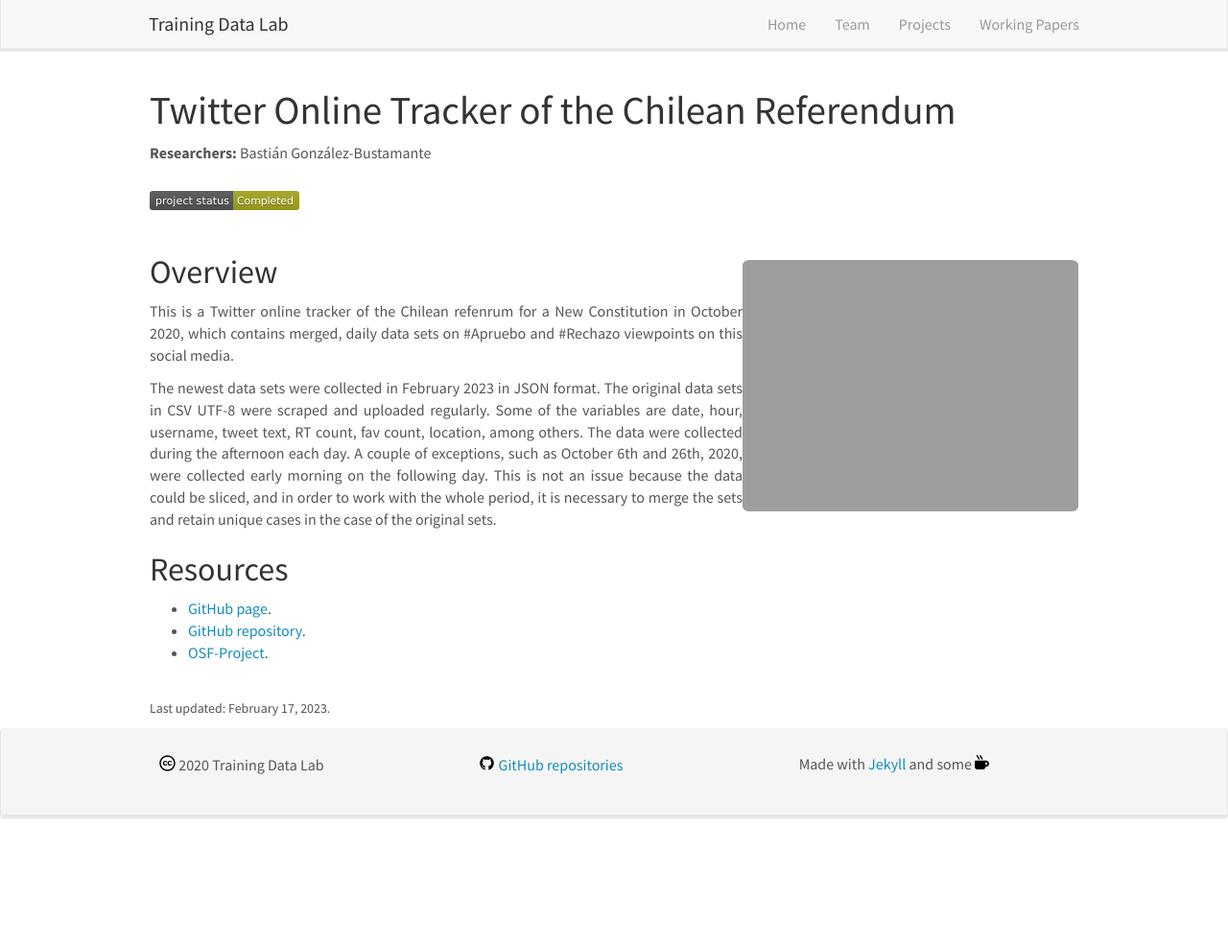
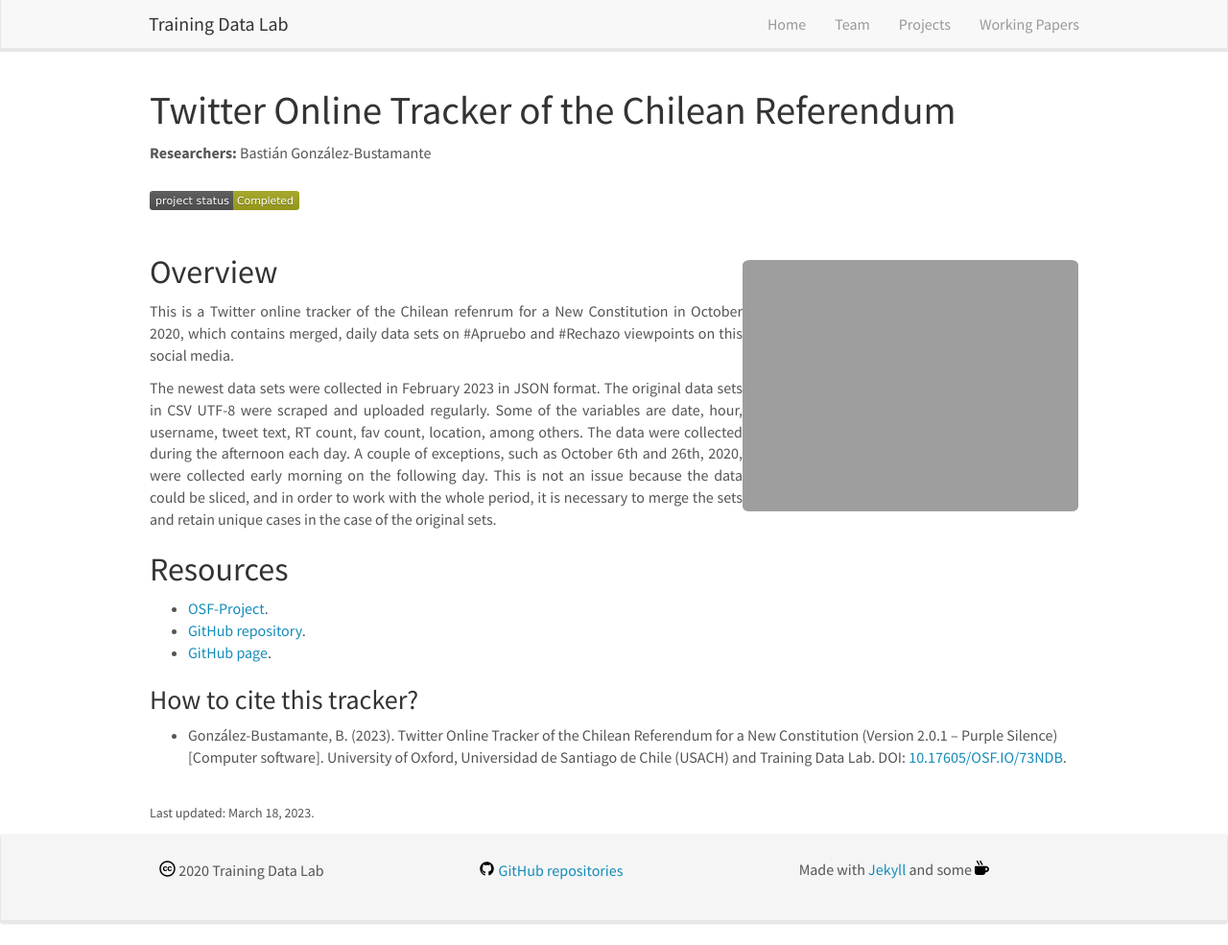
Before and after one commit to training-datalab/old-training-datalab.com, a Jekyll site: the page built from _pages/twitter-tracker-chilean-referendum.md, in a window 1280 px wide and 985 px high. Shown: the whole window at 96% size. Built offline with Jekyll 4.4.1, drawn with Linux system fonts in a browser that asks for light colours; nearby versions of some CDN libraries.

Commit message:
Update twitter-tracker-chilean-referendum.md

```diff
--- a/_pages/twitter-tracker-chilean-referendum.md
+++ b/_pages/twitter-tracker-chilean-referendum.md
@@ -22,9 +22,13 @@
 
 ## Resources
 
+- <a href="https://doi.org/10.17605/OSF.IO/73NDB" target="_blank">OSF-Project</a>.
+- <a href="https://github.com/bgonzalezbustamante/twConstitution" target="_blank">GitHub repository</a>.
 - <a href="https://bgonzalezbustamante.github.io/twConstitution/" target="_blank">GitHub page</a>.
-- <a href="https://github.com/bgonzalezbustamante/twConstitution" target="_blank">GitHub repository</a>.
-- <a href="https://doi.org/10.17605/OSF.IO/73NDB" target="_blank">OSF-Project</a>.
+
+### How to cite this tracker?
+
+- González-Bustamante, B. (2023). Twitter Online Tracker of the Chilean Referendum for a New Constitution (Version 2.0.1 – Purple Silence) [Computer software]. University of Oxford, Universidad de Santiago de Chile (USACH) and Training Data Lab. DOI: <a href="https://doi.org/10.17605/OSF.IO/73NDB" target="_blank">10.17605/OSF.IO/73NDB</a>.
 
 <br />
-<small>Last updated: February 17, 2023.</small>
+<small>Last updated: March 18, 2023.</small>
```
